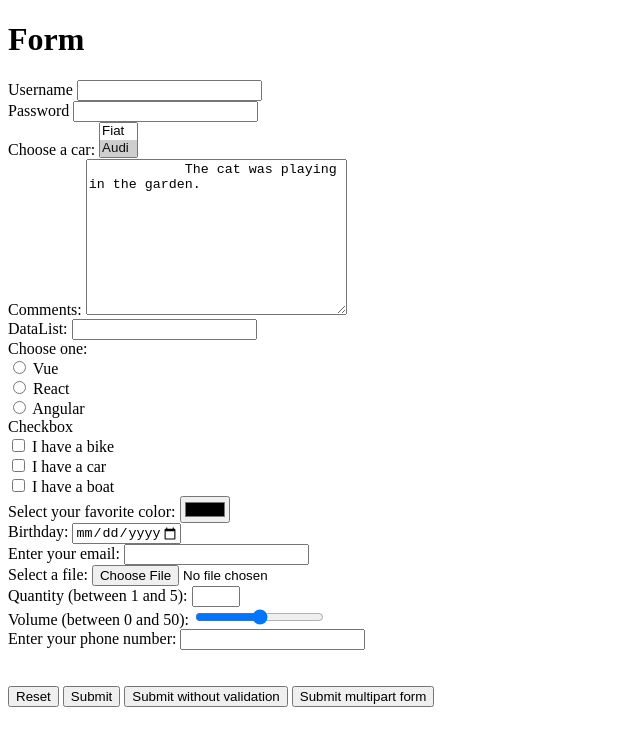
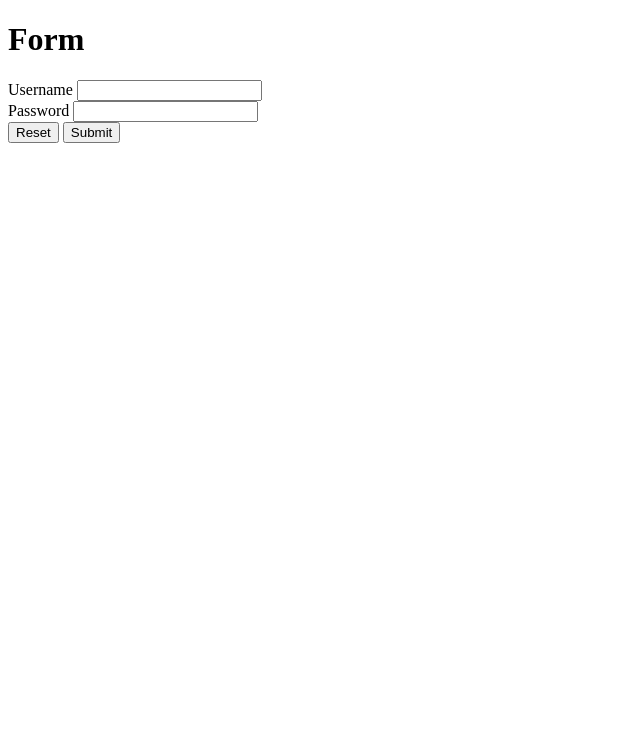
Before and after one commit to billasreenu/WebProgramming, a plain HTML site: page html5/form.html in a window 1280 px wide. Shown: the whole page, without its empty margins (0-640 px from the left). Drawn offline with Linux system fonts and the light colour scheme.

Commit message:
update files

```diff
--- a/html5/form.html
+++ b/html5/form.html
@@ -15,96 +15,9 @@
         <label for="password1">Password</label>
         <input type="password" name="password1" id="password1" /><br />
 
-        <label for="cars">Choose a car:</label>
-        <select id="cars" name="cars" size=2>
-            <option value="volvo">Volvo</option>
-            <option value="saab">Saab</option>
-            <option value="fiat">Fiat</option>
-            <option value="audi" selected>Audi</option>
-        </select>
-        <br />
 
-        <label for="message">Comments:</label>
-        <textarea name="message" rows="10" cols="30">
-            The cat was playing in the garden.
-            </textarea>
-        <br />
-
-        <label for="browsers">DataList:</label>
-        <input list="browsers">
-        <datalist id="browsers">
-            <option value="Internet Explorer">
-            <option value="Firefox">
-            <option value="Chrome">
-            <option value="Opera">
-            <option value="Safari">
-        </datalist>
-        <br />
-        <label for="radiobtn">Choose one:</label><br>
-
-        <input type="radio" id="vue" name="radiobtn" value="vue">
-        <label for="vue">Vue</label><br>
-
-        <input type="radio" id="react" name="radiobtn" value="react">
-        <label for="react">React</label><br>
-
-        <input type="radio" id="angular" name="radiobtn" value="angular">
-        <label for="angular">Angular</label>
-
-        <br />
-
-        <label>Checkbox</label><br />
-
-        <input type="checkbox" id="vehicle1" name="vehicle1" value="Bike">
-        <label for="vehicle1"> I have a bike</label><br>
-
-        <input type="checkbox" id="vehicle2" name="vehicle2" value="Car">
-        <label for="vehicle2"> I have a car</label><br>
-
-        <input type="checkbox" id="vehicle3" name="vehicle3" value="Boat">
-        <label for="vehicle3"> I have a boat</label>
-
-
-        <br />
-        <label for="favcolor">Select your favorite color:</label>
-        <input type="color" id="favcolor" name="favcolor">
-        <br />
-
-        <label for="birthday">Birthday:</label>
-        <input type="date" id="birthday" name="birthday" max="2050-01-02" min="1979-12-31">
-        <br />
-
-
-        <label for="email">Enter your email:</label>
-        <input type="email" id="email" name="email" required>
-        <br />
-
-
-
-        <label for="myfile">Select a file:</label>
-        <input type="file" id="myfile" name="myfile">
-        <br />
-
-        <label for="quantity">Quantity (between 1 and 5):</label>
-        <input type="number" id="quantity" name="quantity" min="1" max="5">
-        <br />
-
-        <label for="vol">Volume (between 0 and 50):</label>
-        <input type="range" id="vol" name="vol" min="0" max="50">
-        <br />
-
-        <label for="phone">Enter your phone number:</label>
-        <input type="tel" id="phone" name="phone" pattern="[0-9]{3}-[0-9]{2}-[0-9]{3}">
-        <br />
-
-
-
-
-        <br /><br />
         <input type="reset">
         <input type="submit" value="Submit">
-        <input type="submit" formnovalidate="formnovalidate" value="Submit without validation">
-        <input type="submit" formenctype="multipart/form-data" value="Submit multipart form">
 
         <br /><br />
     </form>
```
Also changed, not shown: index.html (+8 -0 lines).
